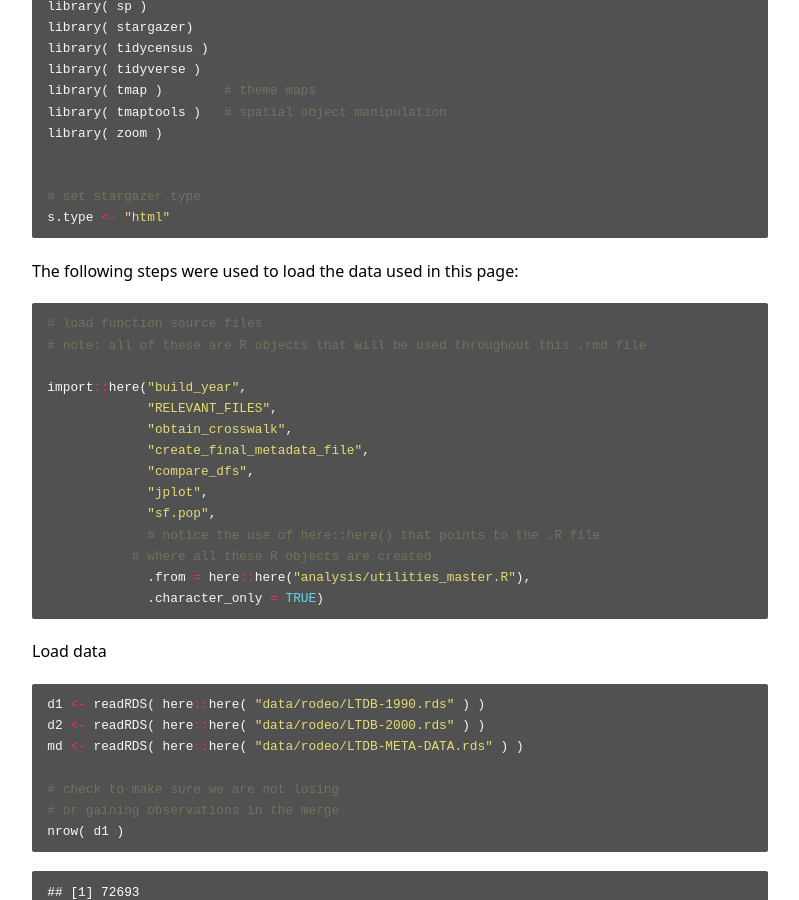
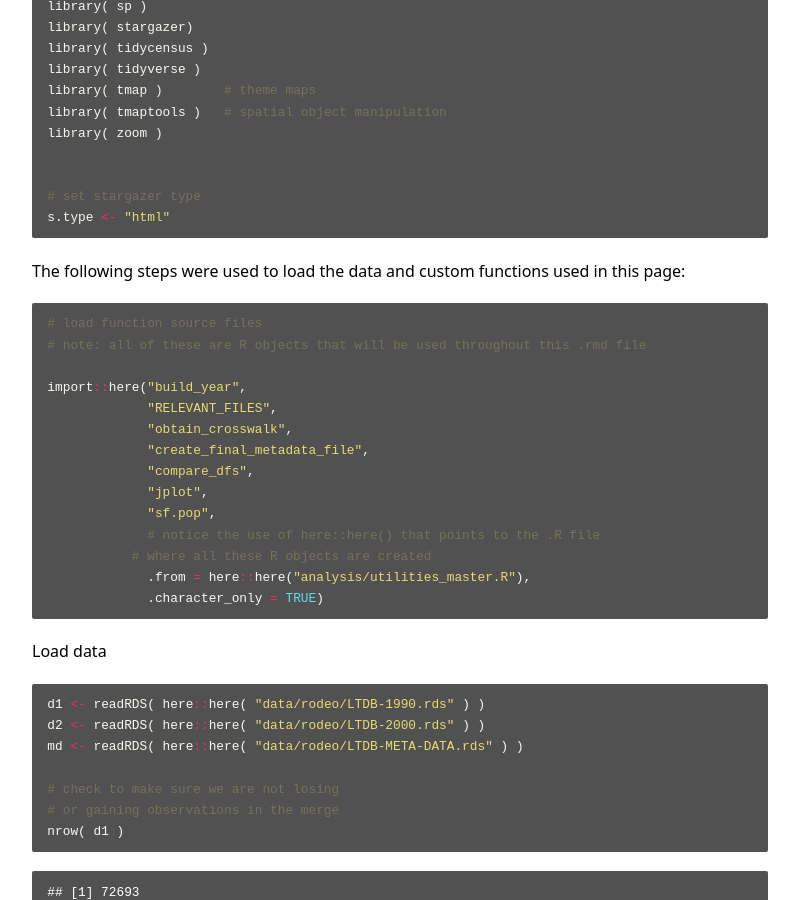
Before and after one commit to jmacost5/cpp-528-fall-2021-group-01, a Jekyll site: the page built from _posts/2021-11-01-ch02-descriptive_analysis.md, in a window 1280 px wide and 900 px high, scrolled down 722 px. Shown: the whole window, without its empty margins (240-1039 px from the left). Built offline with Jekyll 4.4.1, drawn with Linux system fonts in a browser that asks for light colours; nearby versions of some CDN libraries; our own code applies the rules of GitHub Pages for plain Markdown files.

Commit message:
Update 2021-11-01-ch02-descriptive_analysis.md

````diff
--- a/_posts/2021-11-01-ch02-descriptive_analysis.md
+++ b/_posts/2021-11-01-ch02-descriptive_analysis.md
@@ -34,7 +34,7 @@ library( zoom )
 s.type <- "html"
 ```
 
-The following steps were used to load the data used in this page:
+The following steps were used to load the data and custom functions used in this page:
 
 ``` r
 # load function source files
````
